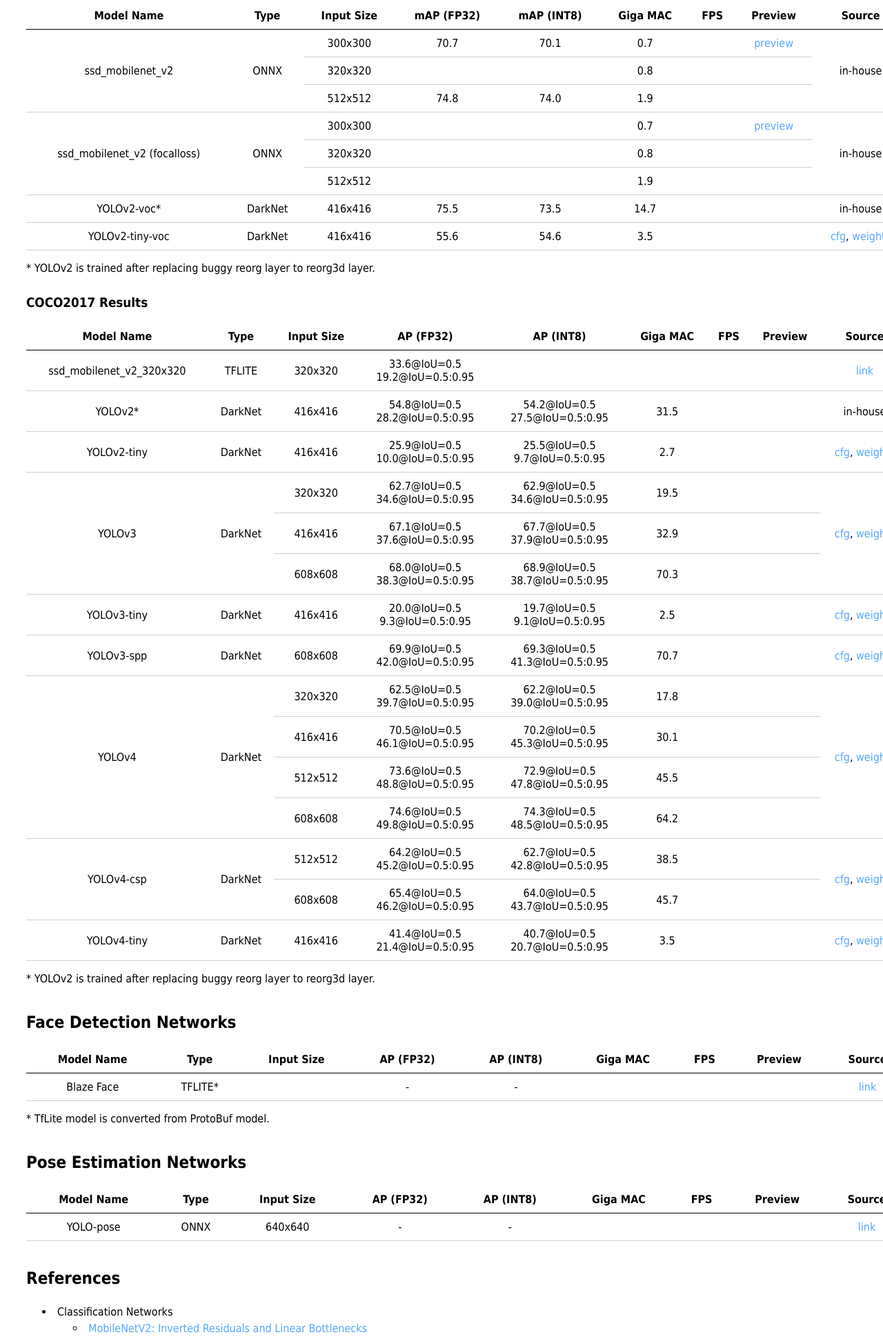
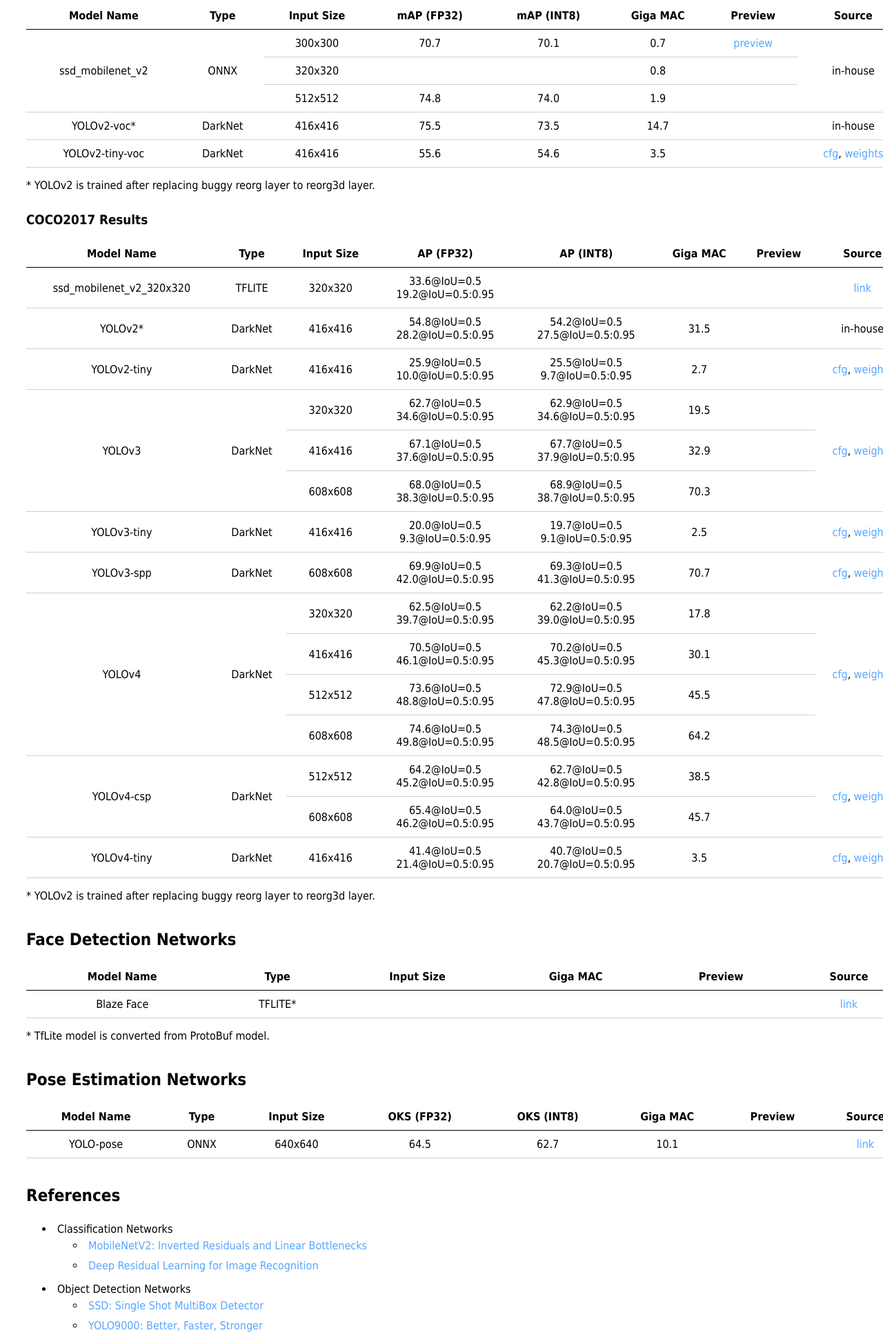
Before and after one commit to openedges/openedges.github.io, a plain HTML site: page index.html in a window 1280 px wide. Shown: the part 859-2800 px from the top of the page at 69% size. Drawn offline with Linux system fonts and the light colour scheme.

Commit message:
remove FPS column, add OKS result for yolo-pose

```diff
--- a/index.html
+++ b/index.html
@@ -91,7 +91,7 @@
 			<th>Top1 Acc (INT8)</th>
 			<th>Top5 Acc (INT8)</th>
 			<th>Giga MAC</th>
-			<th>FPS</th>
+			<!-- th>FPS</th -->
 			<th>Preview</th>
 			<th>Source</th>
 		</tr>
@@ -105,7 +105,7 @@
 		<td>69.738</td>
 		<td>89.482</td>
 		<td>0.3</td>
-		<td></td>
+		<!--td></td -->
 		<td></td>
 		<td><a href="https://storage.googleapis.com/mobilenet_v2/checkpoints/mobilenet_v2_1.0_224.tgz">google</a></td>
 	</tr>
@@ -118,7 +118,7 @@
 		<td>68.966</td>
 		<td>88.676</td>
 		<td>0.3</td>
-		<td></td>
+		<!--td></td -->
 		<td></td>
 		<td><a href="https://github.com/pytorch/vision/tree/main/torchvision">torchvision</a></td>
 	</tr>
@@ -131,7 +131,7 @@
 		<td>65.950</td>
 		<td>86.590</td>
 		<td>0.4</td>
-		<td></td>
+		<!--td></td -->
 		<td></td>
 		<td><a href="https://github.com/onnx/models/blob/master/vision/classification/mobilenet/model/mobilenetv2-7.onnx">onnx</a></td>
 	</tr>
@@ -144,7 +144,7 @@
 		<td>74.180</td>
 		<td>91.922</td>
 		<td>0.6</td>
-		<td></td>
+		<!--td></td -->
 		<td></td>
 		<td><a href="https://storage.googleapis.com/mobilenet_v2/checkpoints/mobilenet_v2_1.4_224.tgz">google</a></td>
 	</tr>
@@ -157,7 +157,7 @@
 		<td>67.002</td>
 		<td>87.628</td>
 		<td>1.8</td>
-		<td></td>
+		<!--td></td -->
 		<td></td>
 		<td><a href="https://github.com/pytorch/vision/tree/main/torchvision">torchvision</a></td>
 	</tr>
@@ -170,7 +170,7 @@
 		<td>71.020</td>
 		<td>90.024</td>
 		<td>3.7</td>
-		<td></td>
+		<!--td></td -->
 		<td></td>
 		<td><a href="https://github.com/pytorch/vision/tree/main/torchvision">torchvision</a></td>
 	</tr>
@@ -183,7 +183,7 @@
 		<td>74.216</td>
 		<td>91.922</td>
 		<td>4.1</td>
-		<td></td>
+		<!--td></td -->
 		<td></td>
 		<td><a href="https://github.com/pytorch/vision/tree/main/torchvision">torchvision</a></td>
 	</tr>
@@ -196,7 +196,7 @@
 		<td>71.606</td>
 		<td>90.522</td>
 		<td>1.7</td>
-		<td></td>
+		<!--td></td -->
 		<td></td>
 		<td><a href="https://github.com/tensorflow/tpu/tree/master/models/official/efficientnet/lite">google</a></td>
 	</tr>
@@ -220,7 +220,7 @@
 				<th>mAP (FP32)</th>
 				<th>mAP (INT8)</th>
 				<th>Giga MAC</th>
-				<th>FPS</th>
+				<!-- th>FPS</th -->
 				<th>Preview</th>
 				<th>Source</th>
 			</tr>
@@ -232,7 +232,33 @@
 			<td>70.7</td>
 			<td>70.1</td>
 			<td>0.7</td>
+			<!-- td></td -->
+			<td><a href="/viewer/?url=https://raw.githubusercontent.com/openedges/openedges.github.io/main/samples/ssdlite300.enlight">preview</a></td>
+			<td rowspan="3">in-house</td>
+		</tr>
+		<tr>
+			<td>320x320</td>
 			<td></td>
+			<td></td>
+			<td>0.8</td>
+			<!-- td></td -->
+			<td></td>
+		</tr>
+		<tr>
+			<td>512x512</td>
+			<td>74.8</td>
+			<td>74.0</td>
+			<td>1.9</td>
+			<!-- td></td -->
+			<td></td>
+		</tr>
+		<!-- tr>
+			<td rowspan="3">ssd_mobilenet_v2 (focalloss)</td>
+			<td rowspan="3">ONNX</td>
+			<td>300x300</td>
+			<td></td>
+			<td></td>
+			<td>0.7</td>
 			<td><a href="/viewer/?url=https://raw.githubusercontent.com/openedges/openedges.github.io/main/samples/ssdlite300.enlight">preview</a></td>
 			<td rowspan="3">in-house</td>
 		</tr>
@@ -242,34 +268,6 @@
 			<td></td>
 			<td>0.8</td>
 			<td></td>
-			<td></td>
-		</tr>
-		<tr>
-			<td>512x512</td>
-			<td>74.8</td>
-			<td>74.0</td>
-			<td>1.9</td>
-			<td></td>
-			<td></td>
-		</tr>
-		<tr>
-			<td rowspan="3">ssd_mobilenet_v2 (focalloss)</td>
-			<td rowspan="3">ONNX</td>
-			<td>300x300</td>
-			<td></td>
-			<td></td>
-			<td>0.7</td>
-			<td></td>
-			<td><a href="/viewer/?url=https://raw.githubusercontent.com/openedges/openedges.github.io/main/samples/ssdlite300.enlight">preview</a></td>
-			<td rowspan="3">in-house</td>
-		</tr>
-		<tr>
-			<td>320x320</td>
-			<td></td>
-			<td></td>
-			<td>0.8</td>
-			<td></td>
-			<td></td>
 		</tr>
 		<tr>
 			<td>512x512</td>
@@ -277,8 +275,7 @@
 			<td></td>
 			<td>1.9</td>
 			<td></td>
-			<td></td>
-		</tr>
+		</tr -->
 		<tr>
 			<td>YOLOv2-voc*</td>
 			<td>DarkNet</td>
@@ -286,7 +283,7 @@
 			<td>75.5</td>
 			<td>73.5</td>
 			<td>14.7</td>
-			<td></td>
+			<!-- td></td -->
 			<td></td>
 			<td>in-house</td>
 		</tr>
@@ -297,7 +294,7 @@
 			<td>55.6</td>
 			<td>54.6</td>
 			<td>3.5</td>
-			<td></td>
+			<!-- td></td -->
 			<td></td>
 			<td><a href="https://raw.githubusercontent.com/pjreddie/darknet/master/cfg/yolov2-tiny-voc.cfg">cfg</a>, <a href="https://pjreddie.com/media/files/yolov2-tiny-voc.weights">weights</a></td>
 		</tr>
@@ -319,7 +316,7 @@
 				<th>AP (FP32)</th>
 				<th>AP (INT8)</th>
 				<th>Giga MAC</th>
-				<th>FPS</th>
+				<!-- th>FPS</th -->
 				<th>Preview</th>
 				<th>Source</th>
 			</tr>
@@ -331,7 +328,7 @@
 			<td>33.6@IoU=0.5<br />19.2@IoU=0.5:0.95</td>
 			<td></td>
 			<td></td>
-			<td></td>
+			<!-- td></td -->
 			<td></td>
 			<td><a href="http://download.tensorflow.org/models/object_detection/tf2/20200711/ssd_mobilenet_v2_320x320_coco17_tpu-8.tar.gz">link</a></td>
 		</tr>
@@ -342,7 +339,7 @@
 			<td>54.8@IoU=0.5<br />28.2@IoU=0.5:0.95</td>
 			<td>54.2@IoU=0.5<br />27.5@IoU=0.5:0.95</td>
 			<td>31.5</td>
-			<td></td>
+			<!-- td></td -->
 			<td></td>
 			<td>in-house</td>
 		</tr>
@@ -353,7 +350,7 @@
 			<td>25.9@IoU=0.5<br />10.0@IoU=0.5:0.95</td>
 			<td>25.5@IoU=0.5<br />9.7@IoU=0.5:0.95</td>
 			<td>2.7</td>
-			<td></td>
+			<!-- td></td -->
 			<td></td>
 			<td><a href="https://raw.githubusercontent.com/pjreddie/darknet/master/cfg/yolov2-tiny.cfg">cfg</a>, <a href="https://pjreddie.com/media/files/yolov2-tiny.weights">weights</a></td>
 		</tr>
@@ -364,7 +361,7 @@
 			<td>62.7@IoU=0.5<br />34.6@IoU=0.5:0.95</td>
 			<td>62.9@IoU=0.5<br />34.6@IoU=0.5:0.95</td>
 			<td>19.5</td>
-			<td></td>
+			<!-- td></td -->
 			<td></td>
 			<td rowspan="3"><a href="https://raw.githubusercontent.com/pjreddie/darknet/master/cfg/yolov3.cfg">cfg</a>, <a href="https://pjreddie.com/media/files/yolov3.weights">weights</a></td>
 		</tr>
@@ -373,7 +370,7 @@
 			<td>67.1@IoU=0.5<br />37.6@IoU=0.5:0.95</td>
 			<td>67.7@IoU=0.5<br />37.9@IoU=0.5:0.95</td>
 			<td>32.9</td>
-			<td></td>
+			<!-- td></td -->
 			<td></td>
 		</tr>
 		<tr>
@@ -381,7 +378,7 @@
 			<td>68.0@IoU=0.5<br />38.3@IoU=0.5:0.95</td>
 			<td>68.9@IoU=0.5<br />38.7@IoU=0.5:0.95</td>
 			<td>70.3</td>
-			<td></td>
+			<!-- td></td -->
 			<td></td>
 		</tr>
 		<tr>
@@ -391,7 +388,7 @@
 			<td>20.0@IoU=0.5<br />9.3@IoU=0.5:0.95</td>
 			<td>19.7@IoU=0.5<br />9.1@IoU=0.5:0.95</td>
 			<td>2.5</td>
-			<td></td>
+			<!-- td></td -->
 			<td></td>
 			<td><a href="https://raw.githubusercontent.com/pjreddie/darknet/master/cfg/yolov3-tiny.cfg">cfg</a>, <a href="https://pjreddie.com/media/files/yolov3-tiny.weights">weights</a></td>
 		</tr>
@@ -402,7 +399,7 @@
 			<td>69.9@IoU=0.5<br />42.0@IoU=0.5:0.95</td>
 			<td>69.3@IoU=0.5<br />41.3@IoU=0.5:0.95</td>
 			<td>70.7</td>
-			<td></td>
+			<!-- td></td -->
 			<td></td>
 			<td><a href="https://raw.githubusercontent.com/pjreddie/darknet/master/cfg/yolov3-spp.cfg">cfg</a>, <a href="https://pjreddie.com/media/files/yolov3-spp.weights">weights</a></td>
 		</tr>
@@ -413,7 +410,7 @@
 			<td>62.5@IoU=0.5<br />39.7@IoU=0.5:0.95</td>
 			<td>62.2@IoU=0.5<br />39.0@IoU=0.5:0.95</td>
 			<td>17.8</td>
-			<td></td>
+			<!-- td></td -->
 			<td></td>
 			<td rowspan="4"><a href="https://raw.githubusercontent.com/AlexeyAB/darknet/master/cfg/yolov4.cfg">cfg</a>, <a href="https://github.com/AlexeyAB/darknet/releases/download/darknet_yolo_v3_optimal/yolov4.weights">weights</a></td>
 		</tr>
@@ -422,7 +419,7 @@
 			<td>70.5@IoU=0.5<br />46.1@IoU=0.5:0.95</td>
 			<td>70.2@IoU=0.5<br />45.3@IoU=0.5:0.95</td>
 			<td>30.1</td>
-			<td></td>
+			<!-- td></td -->
 			<td></td>
 		</tr>
 		<tr>
@@ -430,7 +427,7 @@
 			<td>73.6@IoU=0.5<br />48.8@IoU=0.5:0.95</td>
 			<td>72.9@IoU=0.5<br />47.8@IoU=0.5:0.95</td>
 			<td>45.5</td>
-			<td></td>
+			<!-- td></td -->
 			<td></td>
 		</tr>
 		<tr>
@@ -438,7 +435,7 @@
 			<td>74.6@IoU=0.5<br />49.8@IoU=0.5:0.95</td>
 			<td>74.3@IoU=0.5<br />48.5@IoU=0.5:0.95</td>
 			<td>64.2</td>
-			<td></td>
+			<!-- td></td -->
 			<td></td>
 		</tr>
 		<tr>
@@ -448,7 +445,7 @@
 			<td>64.2@IoU=0.5<br />45.2@IoU=0.5:0.95</td>
 			<td>62.7@IoU=0.5<br />42.8@IoU=0.5:0.95</td>
 			<td>38.5</td>
-			<td></td>
+			<!-- td></td -->
 			<td></td>
 			<td rowspan="2"><a href="https://raw.githubusercontent.com/AlexeyAB/darknet/master/cfg/yolov4-csp.cfg">cfg</a>, <a href="https://github.com/AlexeyAB/darknet/releases/download/darknet_yolo_v4_pre/yolov4-csp.weights">weights</a></td>
 		</tr>
@@ -457,7 +454,7 @@
 			<td>65.4@IoU=0.5<br />46.2@IoU=0.5:0.95</td>
 			<td>64.0@IoU=0.5<br />43.7@IoU=0.5:0.95</td>
 			<td>45.7</td>
-			<td></td>
+			<!-- td></td -->
 			<td></td>
 		</tr>
 		<tr>
@@ -467,7 +464,7 @@
 			<td>41.4@IoU=0.5<br />21.4@IoU=0.5:0.95</td>
 			<td>40.7@IoU=0.5<br />20.7@IoU=0.5:0.95</td>
 			<td>3.5</td>
-			<td></td>
+			<!-- td></td -->
 			<td></td>
 			<td><a href="https://raw.githubusercontent.com/AlexeyAB/darknet/master/cfg/yolov4-tiny.cfg">cfg</a>, <a href="https://github.com/AlexeyAB/darknet/releases/download/darknet_yolo_v4_pre/yolov4-tiny.weights">weights</a></td>
 		</tr>
@@ -486,10 +483,8 @@
 				<th>Model Name</th>
 				<th>Type</th>
 				<th>Input Size</th>
-				<th>AP (FP32)</th>
-				<th>AP (INT8)</th>
 				<th>Giga MAC</th>
-				<th>FPS</th>
+				<!-- th>FPS</th -->
 				<th>Preview</th>
 				<th>Source</th>
 			</tr>
@@ -498,10 +493,8 @@
 			<td>Blaze Face</td>
 			<td>TFLITE*</td>
 			<td></td>
-			<td>-</td>
-			<td>-</td>
 			<td></td>
-			<td></td>
+			<!-- td></td -->
 			<td></td>
 			<td><a href="https://github.com/google/mediapipe/tree/master/mediapipe/graphs/face_detection">link</a></td>
 		</tr>
@@ -519,10 +512,10 @@
 				<th>Model Name</th>
 				<th>Type</th>
 				<th>Input Size</th>
-				<th>AP (FP32)</th>
-				<th>AP (INT8)</th>
+				<th>OKS (FP32)</th>
+				<th>OKS (INT8)</th>
 				<th>Giga MAC</th>
-				<th>FPS</th>
+				<!-- th>FPS</th -->
 				<th>Preview</th>
 				<th>Source</th>
 			</tr>
@@ -531,10 +524,10 @@
 			<td>YOLO-pose</td>
 			<td>ONNX</td>
 			<td>640x640</td>
-			<td>-</td>
-			<td>-</td>
-			<td></td>
-			<td></td>
+			<td>64.5</td>
+			<td>62.7</td>
+			<td>10.1</td>
+			<!-- td></td -->
 			<td></td>
 			<td><a href="https://github.com/TexasInstruments/edgeai-yolov5/tree/yolo-pose">link</a></td>
 		</tr>
```
